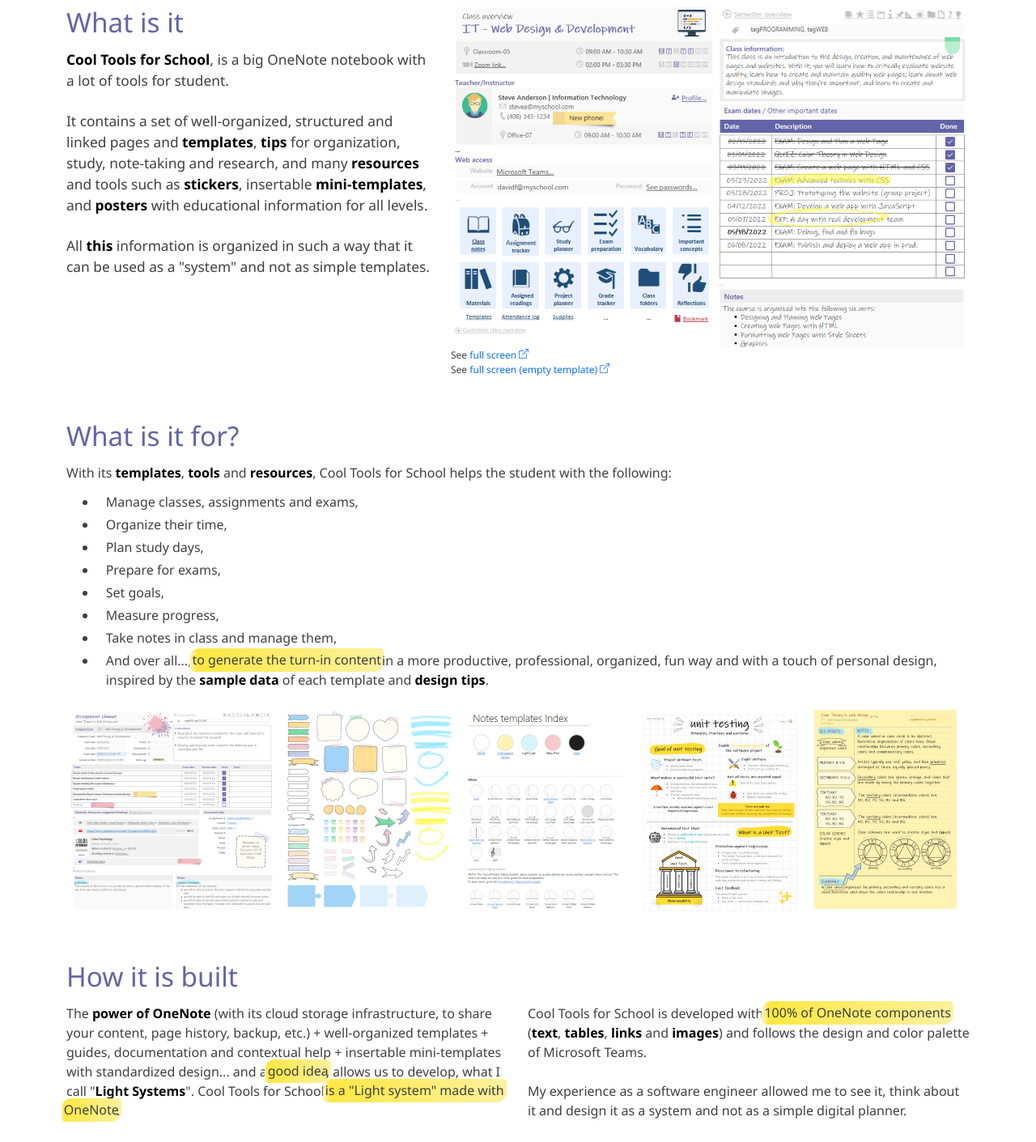
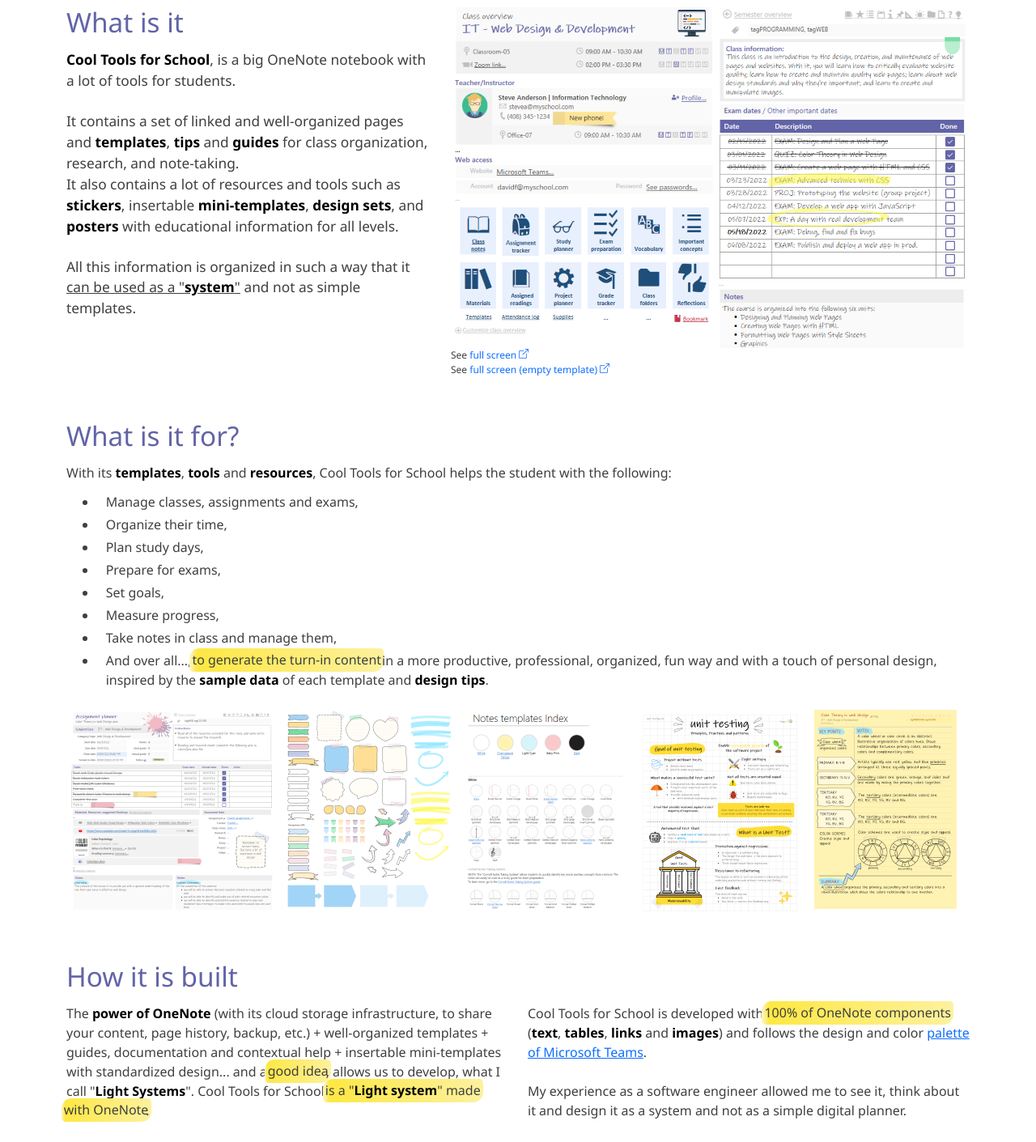
Before and after one commit to ehsomma/cool-tools-for-school-project, a website: page index.html in a window 1280 px wide. Shown: the part 812-2223 px from the top of the page at 81% size. Drawn offline with nearby package versions, Linux system fonts and the light colour scheme.

Commit message:
Text modifications.

```diff
--- a/index.html
+++ b/index.html
@@ -126,9 +126,10 @@
                 <!--FIX: Bookmark con sticky-top con :target -->
                 <div id="what-is-it"></div>
                 <p class="np2-h2">What is it</p>
-                <p class="np-text-l"><span class="np-strong">Cool Tools for School</span>, is a big OneNote notebook with a lot of tools for student.</p>
-                <p class="np-text-l">It contains a set of well-organized, structured and linked pages and <spam class="np-strong">templates</spam>, <spam class="np-strong">tips</spam> for organization, study, note-taking and research, and many <spam class="np-strong">resources</spam> and tools such as <spam class="np-strong">stickers</spam>, insertable <spam class="np-strong">mini-templates</spam>, and <spam class="np-strong">posters</spam> with educational information for all levels.</p>
-                <p class="np-text-l">All <spam class="np-strong">this</spam> information is organized in such a way that it can be used as a "system" and not as simple templates.</p>
+                <p class="np-text-l"><span class="np-strong">Cool Tools for School</span>, is a big OneNote notebook with a lot of tools for students.</p>
+                <p class="np-text-l">It contains a set of linked and well-organized pages and <span class="np-strong">templates</span>, <span class="np-strong">tips</span> and <span class="np-strong">guides</span> for class organization, research, and note-taking.<br>
+                    It also contains a lot of resources and tools such as <span class="np-strong">stickers</span>, insertable <span class="np-strong">mini-templates</span>, <span class="np-strong">design sets</span>, and <span class="np-strong">posters</span> with educational information for all levels.</p>
+                <p class="np-text-l">All this information is organized in such a way that it <span class="text-decoration-underline">can be used as a "<spam class="np-strong">system</spam>"</span> and not as simple templates.</p>
             </div>
 
             <!--7 to md, less 12-->
@@ -198,11 +199,11 @@
             <p class="np2-h2">How it is built</p>
             <div class="col">
                 <p>The <spam class="np-strong">power of OneNote</spam> (with its cloud storage infrastructure, to share your content, page history, backup, etc.) + well-organized templates + guides, documentation and contextual help + insertable mini-templates with standardized design... and a <spam class="mark">good idea</spam>, allows us to develop, what I call "<spam class="np-strong">Light Systems</spam>".
-                    Cool Tools for School <spam class="mark">is a "Light system" made with OneNote</spam>.
+                    Cool Tools for School <spam class="mark">is a "<spam class="np-strong">Light system</spam>" made with OneNote</spam>.
                 </p>
             </div>
             <div class="col">
-                <p>Cool Tools for School is developed with <spam class="mark">100% of OneNote components </spam>(<spam class="np-strong">text</spam>, <spam class="np-strong">tables</spam>, <spam class="np-strong">links</spam> and <spam class="np-strong">images</spam>) and follows the design and color palette of Microsoft Teams.</p>
+                <p>Cool Tools for School is developed with <spam class="mark">100% of OneNote components </spam>(<spam class="np-strong">text</spam>, <spam class="np-strong">tables</spam>, <spam class="np-strong">links</spam> and <spam class="np-strong">images</spam>) and follows the design and color <a href="https://fluentsite.z22.web.core.windows.net/0.57.0/color-palette" target="_blank" rel="noopener noreferrer">palette of Microsoft Teams</a>.</p>
                 <p>My experience as a software engineer allowed me to see it, think about it and design it as a system and not as a simple digital planner.</p>
             </div>
         </div>
@@ -228,11 +229,11 @@
                 <!--FIX: Bookmark con sticky-top con :target -->
                 <div id="market-analysis"></div>
                 <p class="np2-h2">Market analysis <spam class="np2-h3">(of digital planners)</spam></p>
-                <p>There is a <spam class="mark">very large market</spam> for <spam class="np-strong">digital planners</spam>, and one of the most searched and sold categories is <spam class="mark">Student Planners</spam>.</p>
+                <p>There is a <spam class="mark">very large market</spam> for <spam class="np-strong">digital planners</spam>, and one of the most searched and sold categories is <spam class="mark">Student Planners</spam> (<a href="https://www.etsy.com/es/search?q=digital%20planner&ref=auto-1" target="_blank" rel="noopener noreferrer">like this</a>).</p>
                 <p>The current student planners are mostly all the same and are based on a calendar digital planner with added student oriented templates. These are sold through portals like <a href="https://www.etsy.com/es/search?q=digital%20planner&ref=auto-1" target="_blank" rel="noopener noreferrer">Etsy.com</a>.<br>
                     Most of those planners are .pdf linked kind and are designed by graphic designers to be used with programs such as <spam class="np-strong">Notability</spam> or <spam class="np-strong">Goodnotes</spam> (paid apps).</p>
-                <p>There are some planners for OneNote, but they are bad adaptations of these .pdfs (pdf as background image) and are not specifically designed for OneNote. There are also a few designed for OneNote but they are a set of basic templates.</p>
-                <p>Cool Tools for School is not a calendar adapted for students. Cool Tools for School is a true study planner and will be the most complete that exists in the market, specifically thought for students of all levels and designed specifically for <spam class="np-strong">OneNote</spam>.</p>
+                <p>There are some planners for OneNote, but those planners are bad adaptations of these .pdfs (pdf as background image) and are <span class="text-decoration-underline">not specifically designed for OneNote</span>. There are also a few ones designed for OneNote but they are a set of basic templates.</p>
+                <p><spam class="np-strong">Cool Tools for School</spam> is not a calendar adapted for students. Cool Tools for School is a true study planner and will be the most complete that exists in the market, specifically thought for students of all levels and designed specifically for <spam class="np-strong">OneNote</spam>.</p>
 
                 <p class="np2-h3">Comparison table</p>
                 <img class="img-fluid img-crisp-edges" src="images/screen-CompTable.png">
@@ -275,7 +276,7 @@
                 <!--FIX: Bookmark con sticky-top con :target -->
                 <div id="help"></div>
                 <p class="np2-h2">Ease of use and help</p>
-                <p class="np-text-l">Cool Tools for School could is very easy to use since each page or template has its <spam class="np-strong">on-screen help</spam>, contextual <spam class="np-strong">FAQ</spam> list, and usage and design <spam class="np-strong">tips</spam>.</p>
+                <p class="np-text-l">Cool Tools for School is very easy to use since each page or template has its own <spam class="np-strong">on-screen help</spam>, contextual <spam class="np-strong">FAQ</spam> list, and usage and design <spam class="np-strong">tips</spam>.</p>
                 <p class="np-text-l">In addition, each template come with sample data from a real case based on an IT class (not Lorem ipsum) which allows students to see its use and also helps as inspiration to make the most of its potential.</p>
                 <p class="np-text-l">These on-screen help, contextual FAQs, tips and sample data will not only help the user, <spam class="mark">but will also turn him into a <spam class="np-strong">pro OneNote user</spam></spam>!</p>
             </div>
@@ -401,7 +402,7 @@
                     -->
                     <li class="ulli-features mt-5">
                         <p class="np2-h3">Class overview</spam></p>
-                        <p class="text-body">With information about the class, days and times, contact information of the teacher, access link to the school's web platform, important dates, access buttons to all class documents, useful contacts, etc.</p>
+                        <p class="text-body">Allows you to manage all the class information, days and times, contact information of the teacher, access link to the school's web platform, important dates, access buttons to all class documents, useful contacts, etc.</p>
 
                         <!--Image-->
                         <a href="screenshot.html?img-name=screen-ClassOverview2.png" target="_blank">
```
